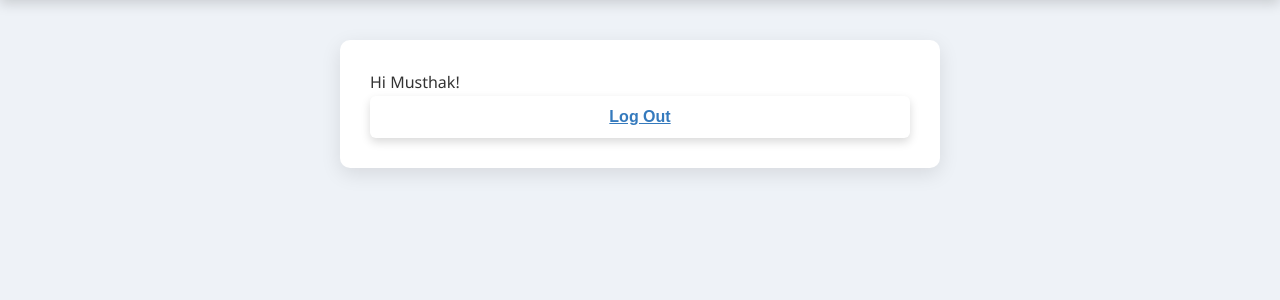
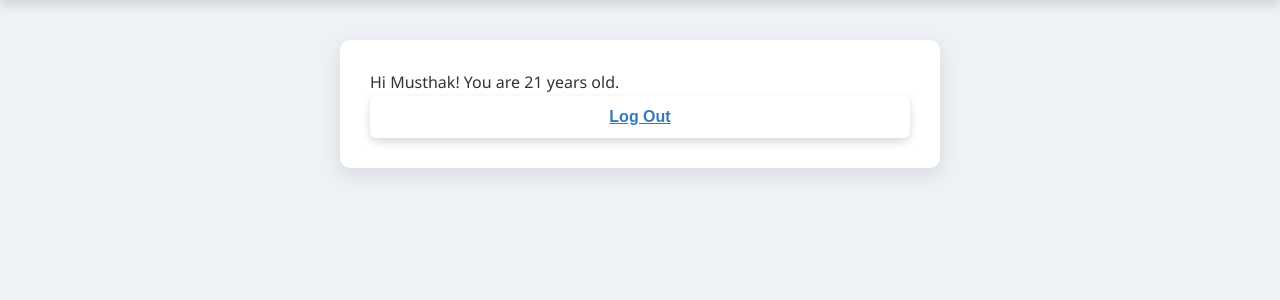
Before and after one commit to Musthak2004/full_django_practice, a Django app: page / in a window 1280 px wide. Shown: the part 73-373 px from the top of the page. Run offline with Django 5.2, Linux system fonts and the light colour scheme; a user stored in the database is signed in.

Commit message:
News App

```diff
--- a/templates/home.html
+++ b/templates/home.html
@@ -8,7 +8,7 @@
 <!--                 -->
 {% if user.is_authenticated %}
 <!--                  -->
-Hi {{ user.username }}!
+Hi {{ user.username }}! You are {{ user.age }} years old.
 <form method="post" action="{% url 'logout' %}">
   {% csrf_token %}
   <button type="submit" class="logout-btn">Log Out</button>
```
